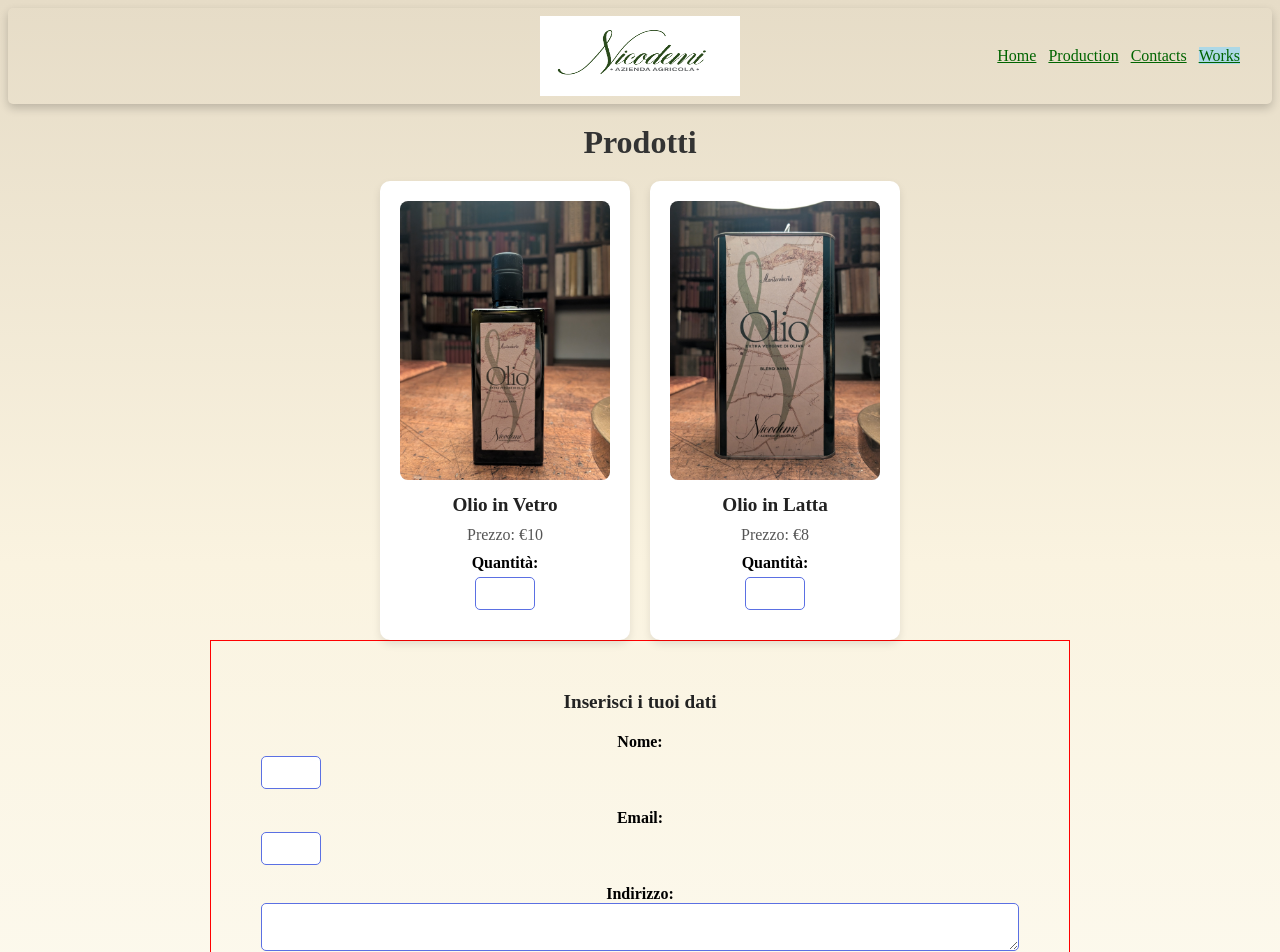
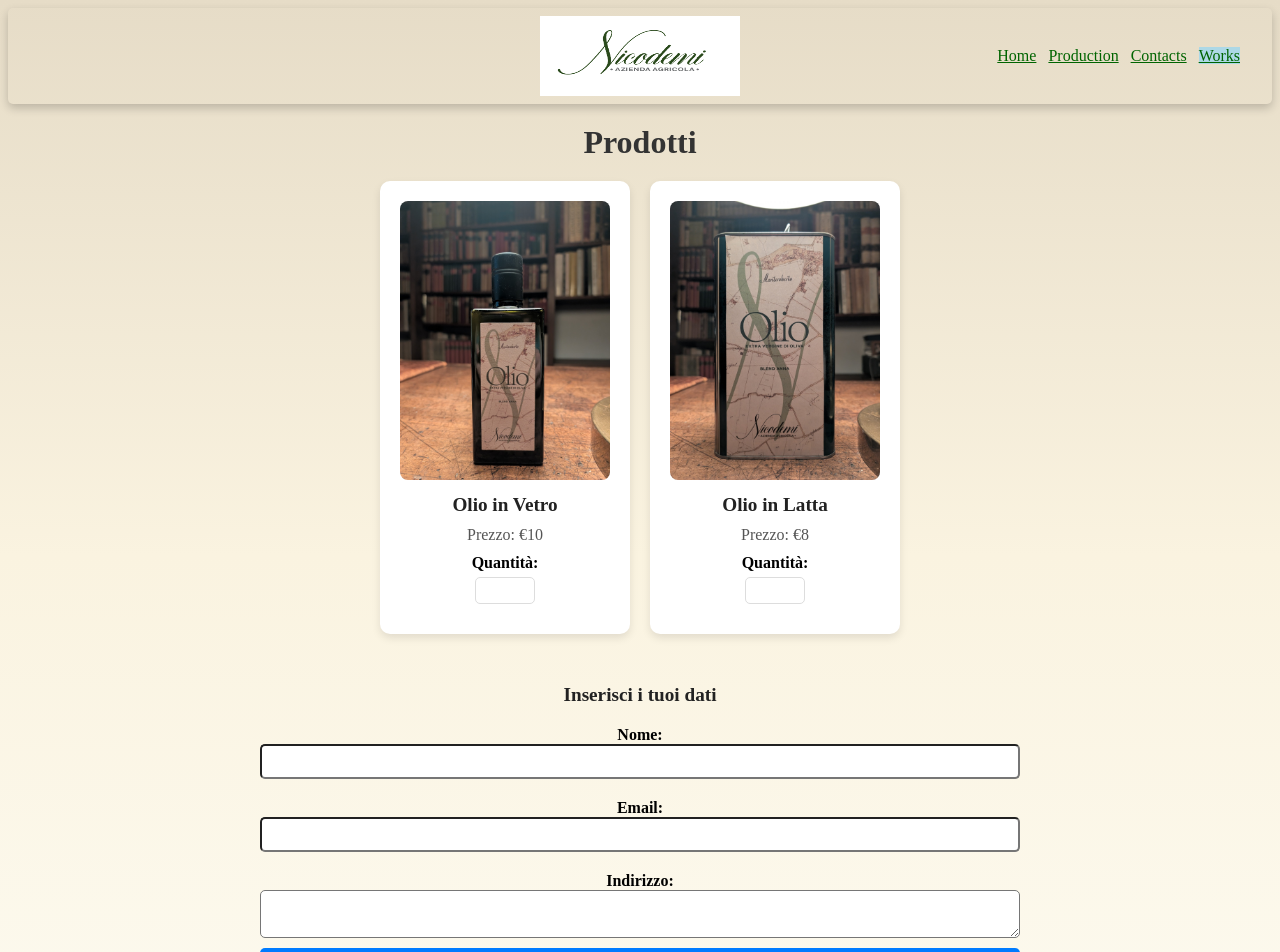
Before and after one commit to GiuseppeSonny/NicodemiProject, a React (Vite) app: page /works in a window 1280 px wide. Shown: the top 952 px of the page. Built offline with nearby package versions, Linux system fonts and the light colour scheme.

Commit message:
fix imput text

```diff
--- a/src/pages/works/Works.jsx
+++ b/src/pages/works/Works.jsx
@@ -62,6 +62,7 @@ const Works = () => {
 
           <label>Quantità:</label>
           <input
+            className={styles.quantityInput}
             type="number"
             min="1"
             value={quantity.vetro}
@@ -80,6 +81,7 @@ const Works = () => {
 
           <label>Quantità:</label>
           <input
+            className={styles.quantityInput}
             type="number"
             min="1"
             value={quantity.latte}
--- a/src/pages/works/works.module.scss
+++ b/src/pages/works/works.module.scss
@@ -38,7 +38,7 @@
   margin-bottom: 10px;
 }
 
-input {
+.quantityInput {
   width: 60px;
   padding: 5px;
   margin-top: 5px;
@@ -69,14 +69,14 @@ h3 {
   justify-content: center;
   flex-direction: column;
   padding: 50px;
-  border: 1px solid red;
+
 }
 
 input,
 textarea {
   margin-bottom: 10px;
   padding: 8px;
-  border: 1px solid #5b70e3;
+
   border-radius: 5px;
 }
 
```
